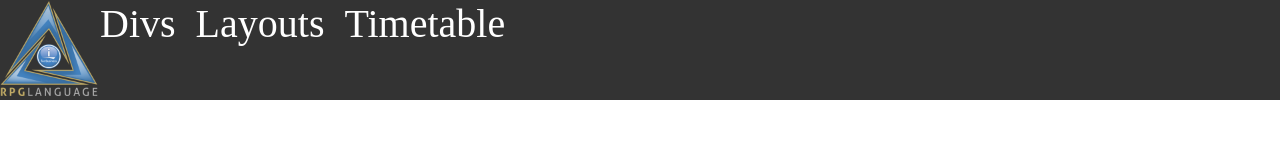
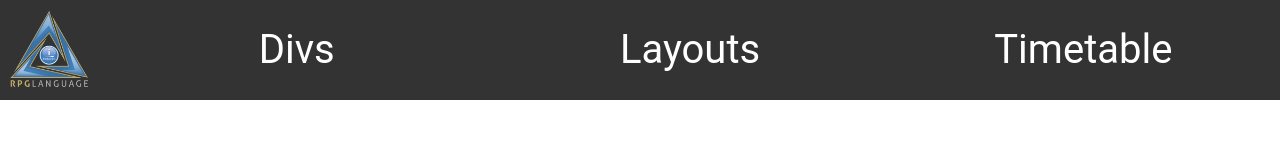
Before and after one commit to TillyWestMeow/tillywestmeow.github.io, a plain HTML site: page Exercises/layouts.html in a window 1280 px wide. Drawn offline with Linux system fonts and the light colour scheme.

Commit message:
happy menu bar

```diff
--- a/Exercises/Styles/layouts.css
+++ b/Exercises/Styles/layouts.css
@@ -3,6 +3,8 @@
     box-sizing: border-box;
     margin: 0;
     padding: 0;
+    font-family: "Roboto", "Arial", sans-serif;
+
 }
 /* END GLOBAL STYLE */
 
@@ -23,20 +25,36 @@ nav {
 nav ul {
     list-style-type: none;
     display: flex;
-    margin: 0;
+    /* margin: 0; */
+    flex-grow: 1;
     /* padding: 10px */
     /* font-style: italic; */
 }
+nav ul li {
+    width: 100%;
+    height: 100%;
+
+}
 nav ul li a{
+    width: 100%;
+    height: 100%;
+    line-height: 100px;
     margin-right: 20px;
     color: white;
     text-decoration: none;
     font-size: 40px;
-    align-items:center;
+    text-align: center;
+    /* vertical-align: middle; */
+    display: inline-block;
+
+}
+nav ul li a:hover {
+    background-color: #5b2b9a;
 }
 #logo {
     height: 100%;
-    /* padding: 10px; */
+    width: 100%;
+    padding: 10%;
 }
 
 #logo img {
```
